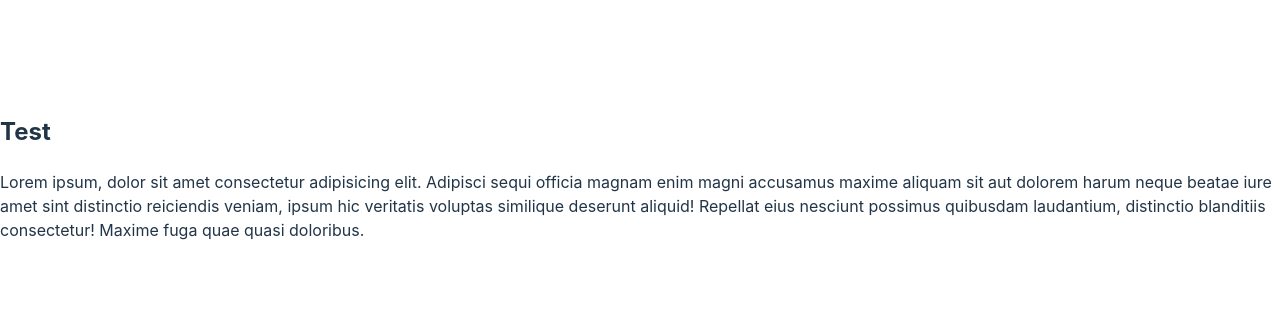
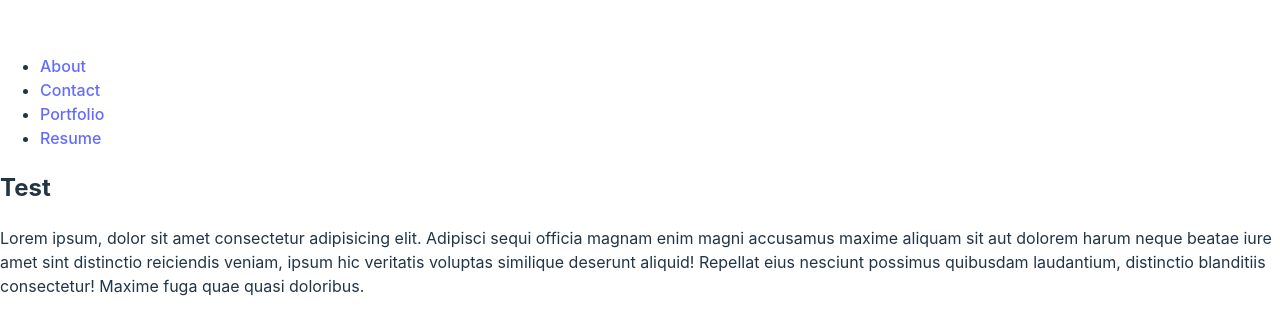
Before and after one commit to RodrJavi/react-portfolio, a React (Vite) app: page / in a window 1280 px wide. Shown: the part 224-558 px from the top of the page. Built offline with nearby package versions, Linux system fonts and the light colour scheme.

Commit message:
structured navbar component

```diff
--- a/src/App.jsx
+++ b/src/App.jsx
@@ -1,8 +1,10 @@
 import { Outlet } from "react-router-dom";
+import Nav from "./components/NavBar";
 
 function App() {
   return (
     <>
+      <Nav />
       <main>
         <Outlet />
       </main>
--- /dev/null
+++ b/src/components/NavBar.jsx
@@ -0,0 +1,20 @@
+import { Link } from "react-router-dom";
+
+export default function NavBar() {
+  return (
+    <ul>
+      <li>
+        <Link to="/About">About</Link>
+      </li>
+      <li>
+        <Link to="/Contact">Contact</Link>
+      </li>
+      <li>
+        <Link to="/Portfolio">Portfolio</Link>
+      </li>
+      <li>
+        <Link to="/Resume">Resume</Link>
+      </li>
+    </ul>
+  );
+}
```
Also changed, not shown: src/components/Navigation.jsx (deleted).
